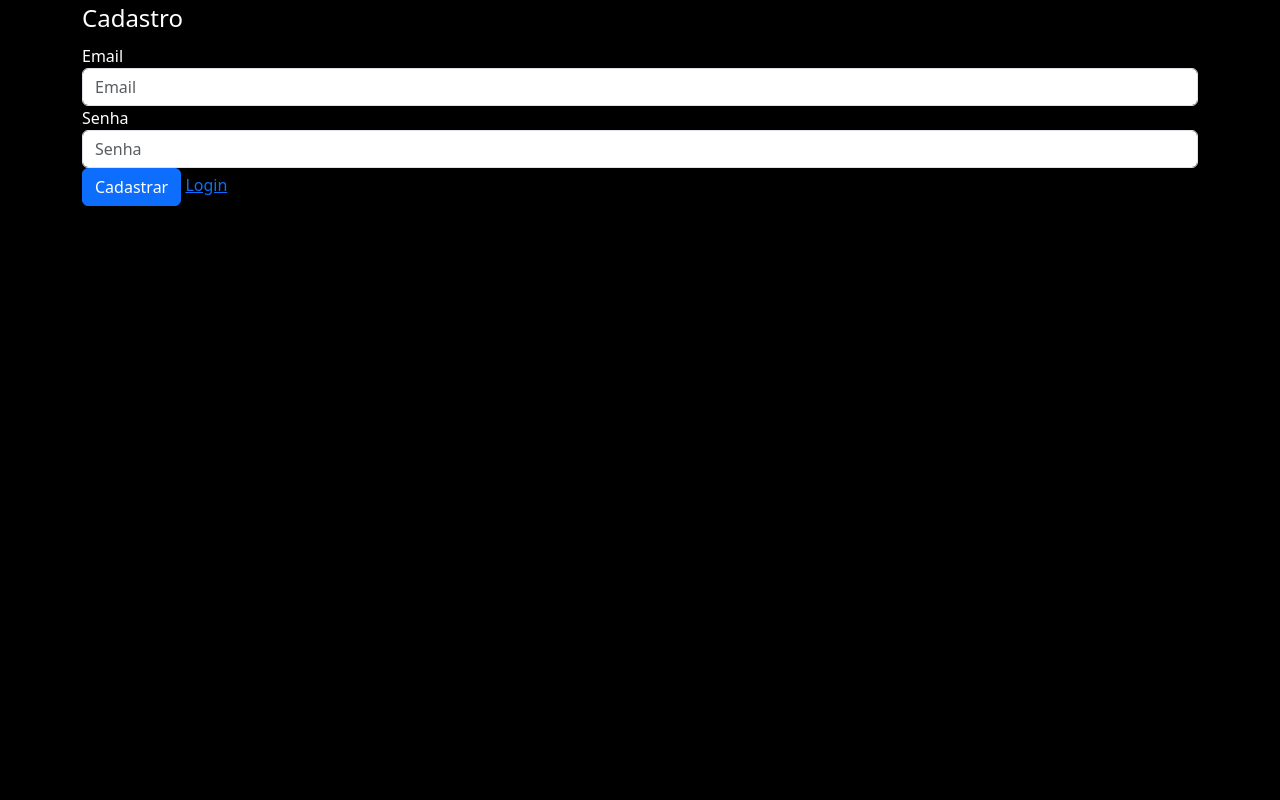
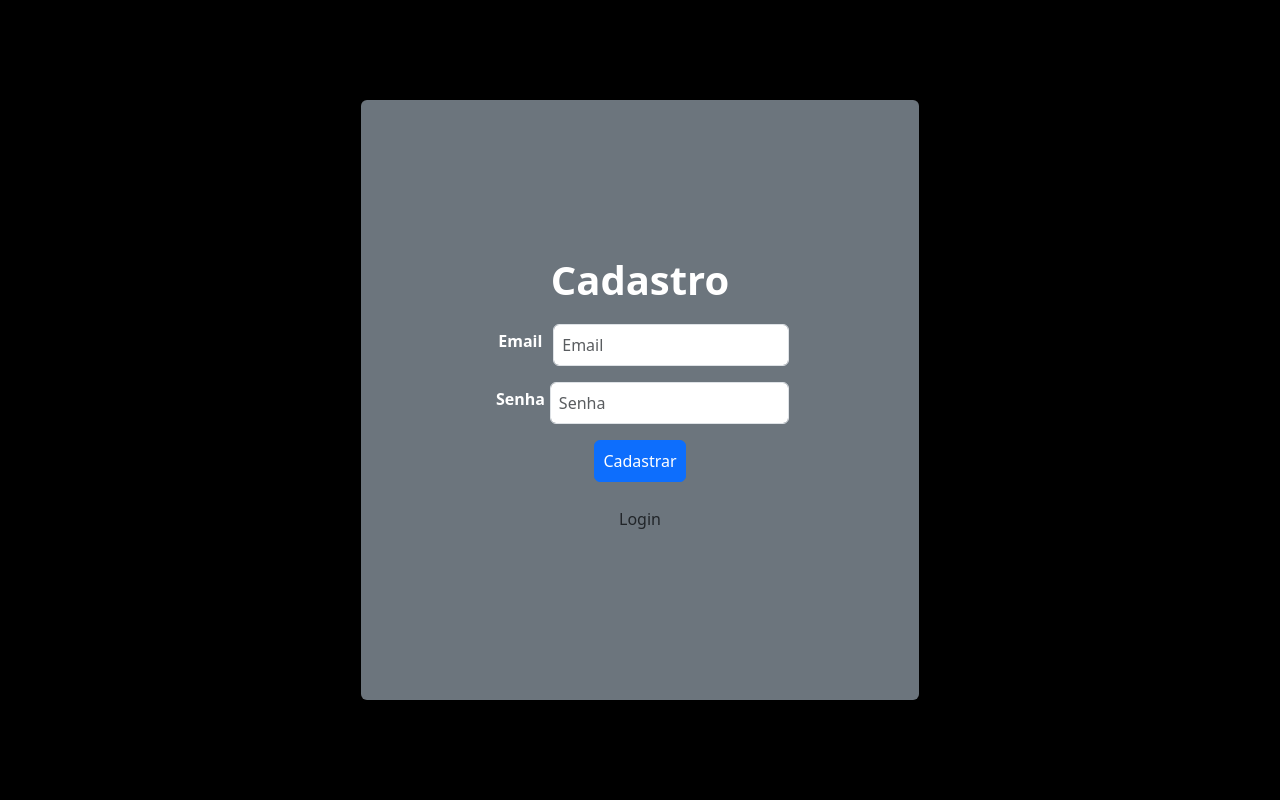
Before and after one commit to SamiAndrade/Modelo1React, a PHP site: page /cadastro.php in a window 1280 px wide. Run offline with PHP 8.4, Linux system fonts and the light colour scheme.

Commit message:
Estilizando tela de cadastro

```diff
--- a/Modelo2/cadastro.php
+++ b/Modelo2/cadastro.php
@@ -33,21 +33,21 @@ if ($_SERVER['REQUEST_METHOD'] == 'POST') {
 </head>
 
 <body class="bg-black text-bg-primary">
-    <div class="container">
-        <form action="cadastro.php" method="POST" autoComplete="off">
+    <div class="container d-flex justify-content-center align-items-center" style="height: 100vh;">
+        <form action="cadastro.php" class="d-flex flex-column justify-content-center align-items-center badge bg-secondary w-50 rounded h-75" method="POST" autoComplete="off">
 
-            <legend>Cadastro</legend>
-            <div>
-                <label htmlFor="email">Email</label>
-                <input type="email" id="email" name="email" class="form-control" placeholder="Email" />
+            <legend class="mb-4 text-center fs-1">Cadastro</legend>
+            <div class="mb-3 d-flex gap-1">
+                <label htmlFor="email" class="form-label w-25 fs-6 align-self-center">Email</label>
+                <input type="email" id="email" name="email" class="form-control w-100 p-2" placeholder="Email" />
             </div>
-            <div>
-                <label htmlFor="password">Senha</label>
-                <input type="password" id="senha" name="senha" class="form-control" placeholder="Senha" />
+            <div class="mb-3 d-flex">
+                <label htmlFor="password" class="form-label w-25 fs-6 align-self-center">Senha</label>
+                <input type="password" id="senha" name="senha" class="form-control w-100 p-2" placeholder="Senha" />
             </div>
-            <div>
-                <button type="submit" name="enviarDados" class="btn btn-primary">Cadastrar</button>
-                <a href="/login">Login</a>
+            <div class="d-flex flex-column gap-3 justify-content-between">
+                <button type="submit" name="enviarDados" class="btn btn-primary w-100 p-2">Cadastrar</button>
+                <a href="/login" class="btn ms-2 text-center  w-100 p-2 align-self-end">Login</a>
             </div>
         </form>
     </div>
```
